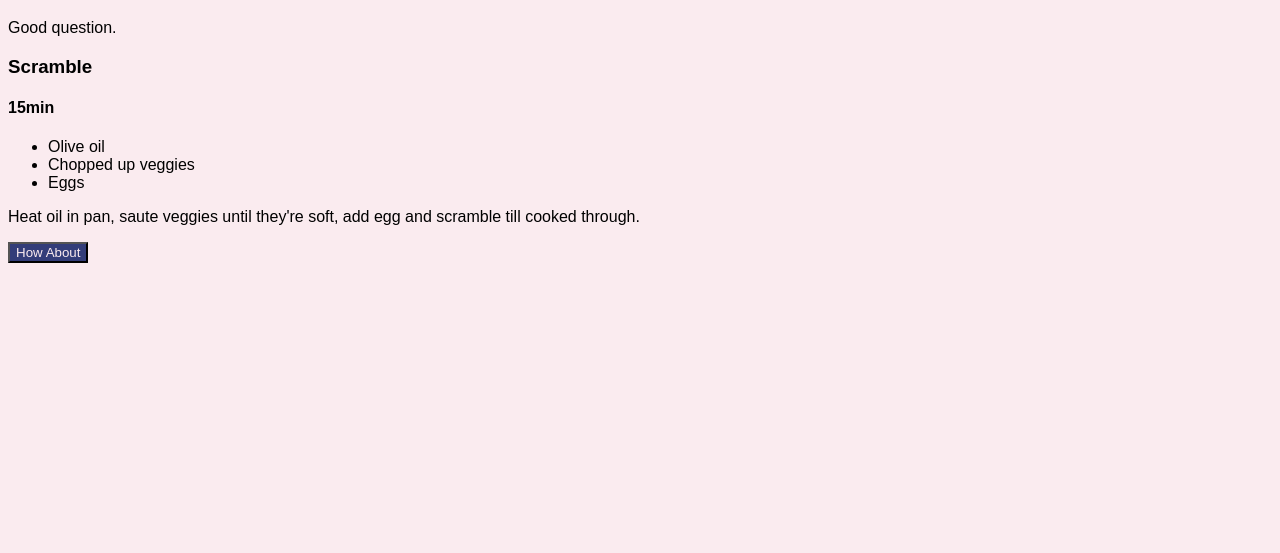
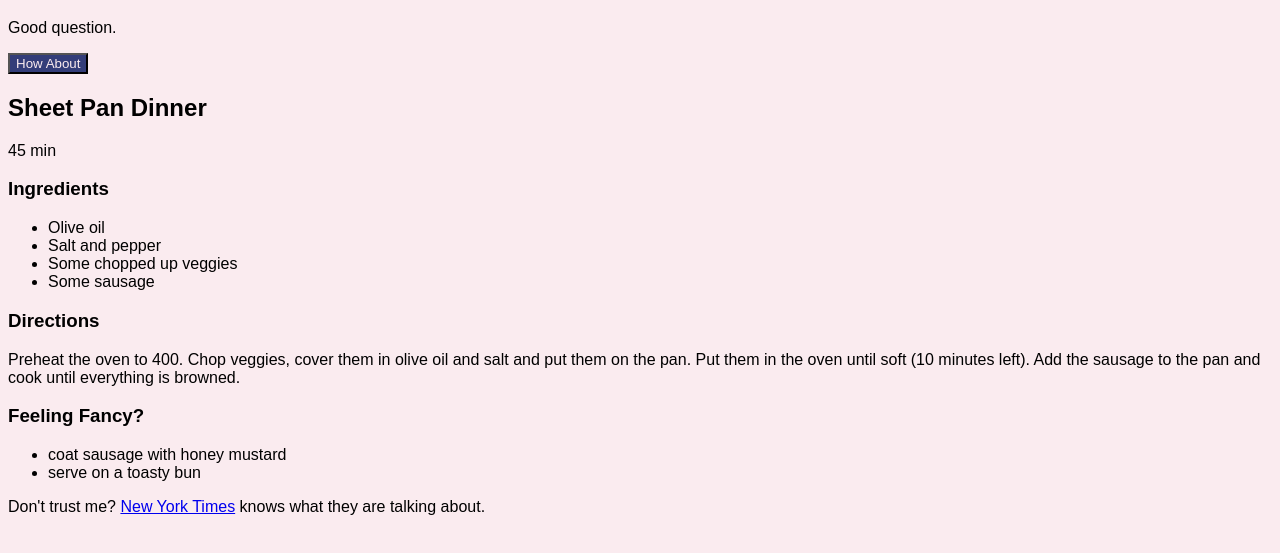
Before and after one commit to MegMKDavis/what-should-we-make-for-dinner, a plain HTML site: page index.html in a window 1280 px wide. Both pictures are taken after a click on the button "How About". Shown: the part 61-614 px from the top of the page. Drawn offline with Linux system fonts and the light colour scheme.

Commit message:
Added more recipes and the feeling fancy section

```diff
--- a/index.html
+++ b/index.html
@@ -8,9 +8,9 @@
     <h1>What Should We Make For Dinner?</h1>
     <p>Good question.</p>
 
+    <button id="pickRandomRecipe">How About</button>
+
     <div id="chosenRecipe"></div>
-
-    <button id="pickRandomRecipe">How About</button>
 
     <script>
       // JS land
@@ -19,47 +19,206 @@
 
       button.addEventListener("click", function() {
         const listOfRecipes = [
+
         {
            name: "Taco Bowl",
            time:"15min",
+
            ingredients: [
              "Can of beans",
              "Jar of salsa",
              "Some rice"
            ],
-            directions: "Cook the rice, stir in the salsa and the beans, cooking until everything is hot. "
-          }, {
+
+           directions: "Cook the rice, stir in the salsa and the beans, cooking until everything is hot. ",
+
+           feelingFancy: [
+             "Add some peppers or tomatoes.",
+             "Add some meat.",
+             "Put some avocados or cheese on top.",
+           ],
+
+           inspirationUrl:"https://wholefully.com/black-bean-burrito-bowls-2/",
+           inspiration:"Wholefully"
+         },
+
+    {
+            name: "Grilled Cheese and Tomato Soup",
+            time:"45 min",
+            ingredients: [
+              "some bread",
+              "some cheese",
+              "some soup",
+            ],
+            directions: "Heat the soup in a pot. Butter both sides of the bread, put some cheese between the slices of bread and cook in a pan until cheese is melted and bread is toasty. ",
+
+  feelingFancy: [
+             "add a tomato or some bacon",
+             "add some onions"
+           ],
+
+           inspirationUrl:"https://www.bonappetit.com/story/common-grilled-cheese-mistakes",
+           inspiration:"Bon Appetit"
+          },
+
+    {
+            name: "Quesadilla",
+            time:"15 min",
+            ingredients: [
+              "Can of beans",
+              "Some cheese",
+              "A tortilla"
+            ],
+            directions: "Mix cheese and beans. Put cheese and beans on tortilla and fold in half. Cook in pan until the first side is slightly brown. Flip and cook until the cheese is melted through.",
+
+            feelingFancy: [
+             "add some veggies like peppers or onions",
+             "add add some meat",
+             "put some salsa or guac on top"
+           ],
+
+           inspirationUrl:"https://cookieandkate.com/quick-quesadillas-recipe/",
+           inspiration:"Cookie and Kate"
+          },
+
+    {
+            name: "Blackbean Sweet Potato Chili",
+            time:"45 min",
+            ingredients: [
+              "a can of blackbeans",
+              "a jar of salsa",
+              "some chopped up onion",
+              "some sweet potato cubes",
+              "some veggie broth",
+
+            ],
+            directions: "Saute onions in the bottom of the pot until soft. Add broth, salsa, sweet potatoes and beans. Bring to a boil then simmer until sweet potatoes are soft (30 minutes or so). ",
+
+           feelingFancy: [
+             "Put some avocado on top.",
+             "Add some sauteed veggies.",
+           ],
+
+           inspirationUrl:"https://minimalistbaker.com/5-ingredient-sweet-potato-black-bean-chili/",
+           inspiration:"Minimalist Baker"
+
+          },
+
+    {
+            name: "Fried Rice",
+            time:"15 min",
+            ingredients: [
+              "bag of frozen veggies",
+              "some rice",
+              "some soy sauce",
+              "scrambled eggs",
+            ],
+            directions: "Cook rice (lots of people say day old rice is better, but we are not planning ahead here). Add frozen veggies and soy sauce, stir until warm and coated. Add scrambled eggs.",
+
+           feelingFancy: [
+             "Add some red pepper flakes or ginger.",
+             "Add some tofu or meat.",
+           ],
+                  inspirationUrl:"https://www.markbittman.com/recipes-1/beef-fried-rice-with-frozen-vegetables",
+           inspiration:"Mark Bittman"
+          },
+
+    {
+            name: "Roasted Chickpea and Veggie Grain Bowl",
+            time:"15 min",
+            ingredients: [
+              "a can of chickpeas",
+              "some baby carrots",
+              "some quinoa (or rice)",
+            ],
+            directions: "Cook the quinoa. Put the chickpeas and baby carrots on a sheet pan. Cover in olive oil, salt and pepper. Roast at 425 till cooked (20 minutes?). ",
+
+           feelingFancy: [
+             "make some of Caroline’s tahini sauce (see below)",
+             "use a different veggie",
+           ],
+                  inspirationUrl:"https://www.nourishedbycaroline.ca/roasted-carrot-chickpea-buddha-bowl/",
+           inspiration:"Nourished by Caroline"
+
+          },
+
+   {
            name: "Spaghetti",
            time:"15min",
            ingredients: [
              "Some Pasta",
              "Some Tomato Sauce"
            ],
-            directions: "Boil the pasta, then pour on the sauce."
+           directions: "Boil the pasta, drain, then pour on the sauce.",
+
+           feelingFancy: [
+             "add some sauteed onions and garlic to the sauce",
+             "add some tvp or ground meat",
+           ],
+                     inspirationUrl:"https://food52.com/blog/22236-how-to-make-store-bought-tomato-sauce-much-better",
+           inspiration:"Food52"
          },
+
          {
-            name: "Scramble",
+           name: "Egg Scramble",
            time:"15min",
            ingredients: [
              "Olive oil",
              "Chopped up veggies",
              "Eggs"
            ],
-            directions: "Heat oil in pan, saute veggies until they're soft, add egg and scramble till cooked through. "
-          }]
+           directions: "Heat oil in pan, saute veggies until they're soft, add egg and scramble till cooked through. ",
+
+      feelingFancy: [
+             "add some sausage",
+             "top with hot sauce",
+           ],
+                     inspirationUrl:"https://www.bonappetit.com/test-kitchen/how-to/article/best-scrambled-eggs",
+           inspiration:"Bon Appetit"
+
+
+         },
+         {
+           name: "Sheet Pan Dinner",
+           time:"45 min",
+           ingredients: [
+             "Olive oil",
+             "Salt and pepper",
+             "Some chopped up veggies",
+             "Some sausage"
+           ],
+           directions: "Preheat the oven to 400. Chop veggies, cover them in olive oil and salt and put them on the pan. Put them in the oven until soft (10 minutes left). Add the sausage to the pan and cook until everything is browned. ",
+
+            feelingFancy: [
+             "coat sausage with honey mustard",
+             "serve on a toasty bun",
+           ],
+                     inspirationUrl:"https://cooking.nytimes.com/recipes/1020747-sheet-pan-sausages-and-brussels-sprouts-with-honey-mustard",
+           inspiration:"New York Times"
+         }
+
+
+        ]
         const randomNumber = Math.floor(Math.random() * listOfRecipes.length)
 
-        const randomRecipe = listOfRecipes[randomNumber]
+        const randomRecipe = listOfRecipes [randomNumber]
 
         console.log(randomRecipe)
 
         container.innerHTML = `
-          <h3>${randomRecipe.name}</h3>
-          <h4>${randomRecipe.time}</h4>
+          <h2>${randomRecipe.name}</h2>
+          <p>${randomRecipe.time}</p>
+          <h3>Ingredients</h3>
           <ul>
-            ${randomRecipe.ingredients.map(ingredient => `<li>${ingredient}</li>`).join("")}
+            ${randomRecipe.ingredients.map(function(ingredient) { return `<li>${ingredient}</li>` }).join("")}
           </ul>
+          <h3>Directions</h3>
           <p>${randomRecipe.directions}</p>
+          <h3>Feeling Fancy?</h3>
+          <ul>
+            ${randomRecipe.feelingFancy.map(suggestion => `<li>${suggestion}</li>`).join("")}
+            </ul>
+          <p> Don't trust me? <a href="${randomRecipe.inspirationUrl}" target="_blank">${randomRecipe.inspiration}</a> knows what they are talking about.
         `
 
         // make it show up on the page here
```
Lines whose indentation alone changed are shown as unchanged.
